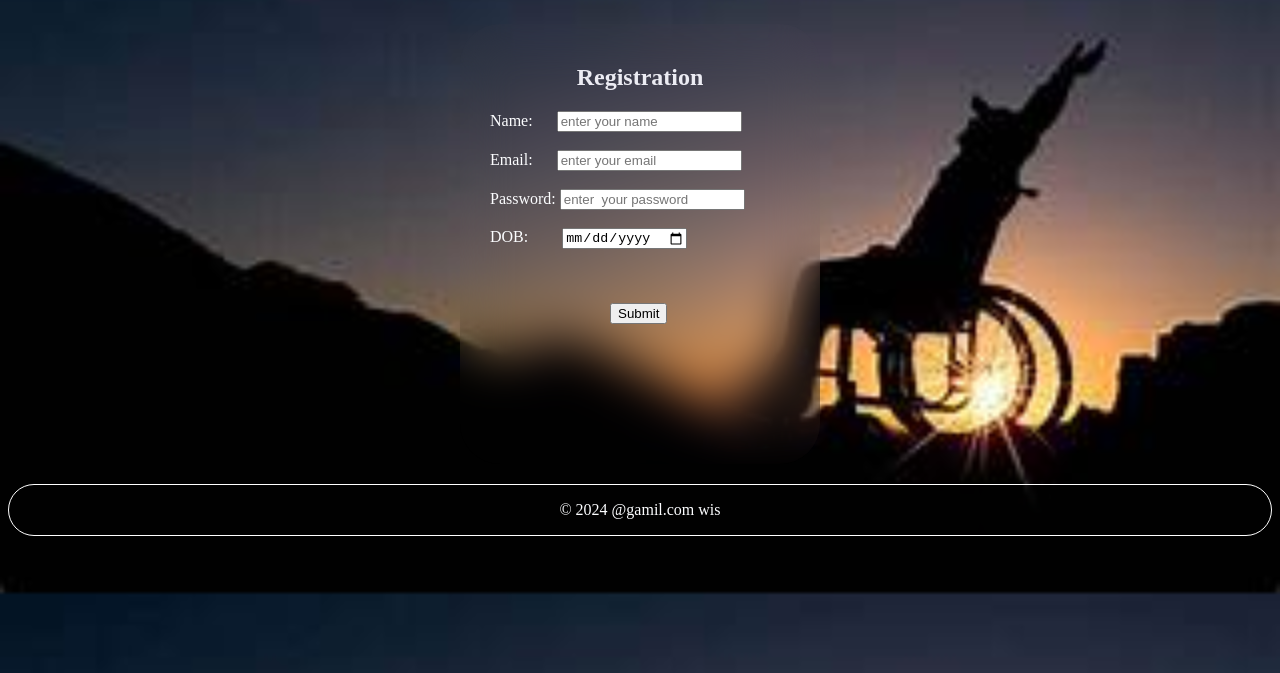
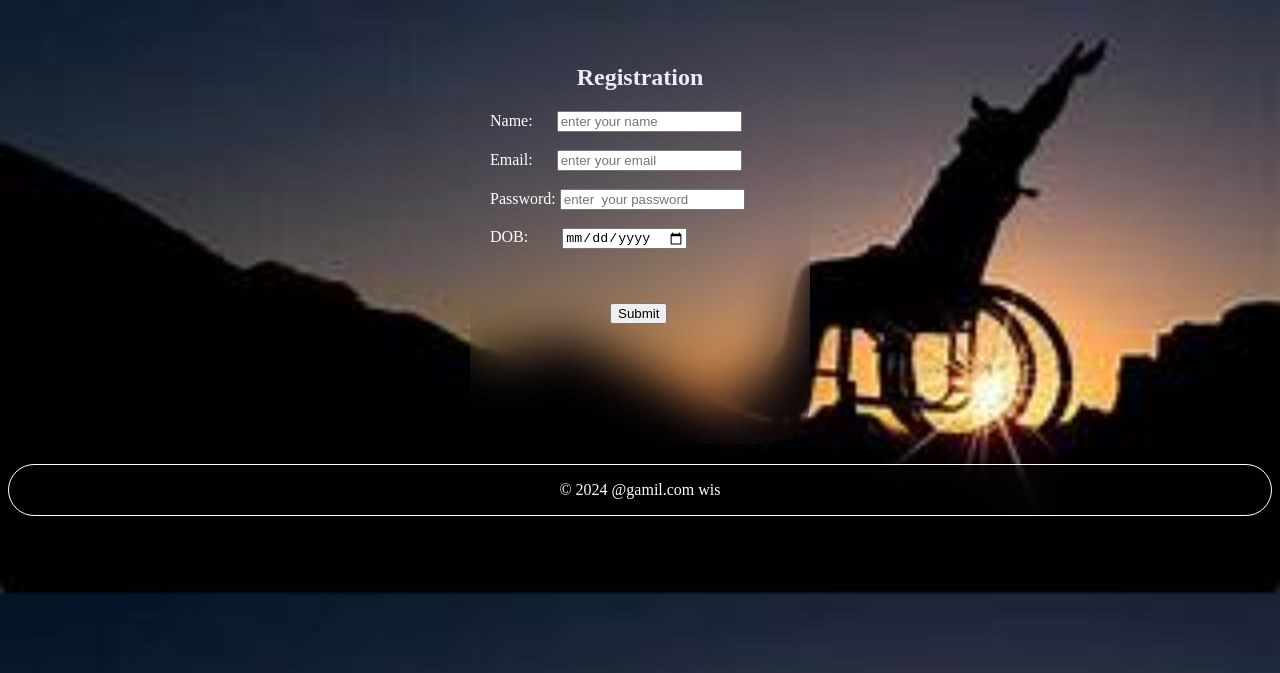
Before and after one commit to shiyamalaharini/webpage, a plain HTML site: page login.html in a window 1280 px wide. Shown: the part 127-800 px from the top of the page. Drawn offline with Linux system fonts and the light colour scheme.

Commit message:
change code

```diff
--- a/login.html
+++ b/login.html
@@ -19,7 +19,7 @@
             height: 400px;
             border-top-left-radius: lvw;
             border-bottom-right-radius: 2vw;
-            padding: 20px 30px;
+            padding: 20px 20px 0px 20px;
         background-position: center;
         backdrop-filter: blur(25px);
         margin-bottom: 20px;
```
